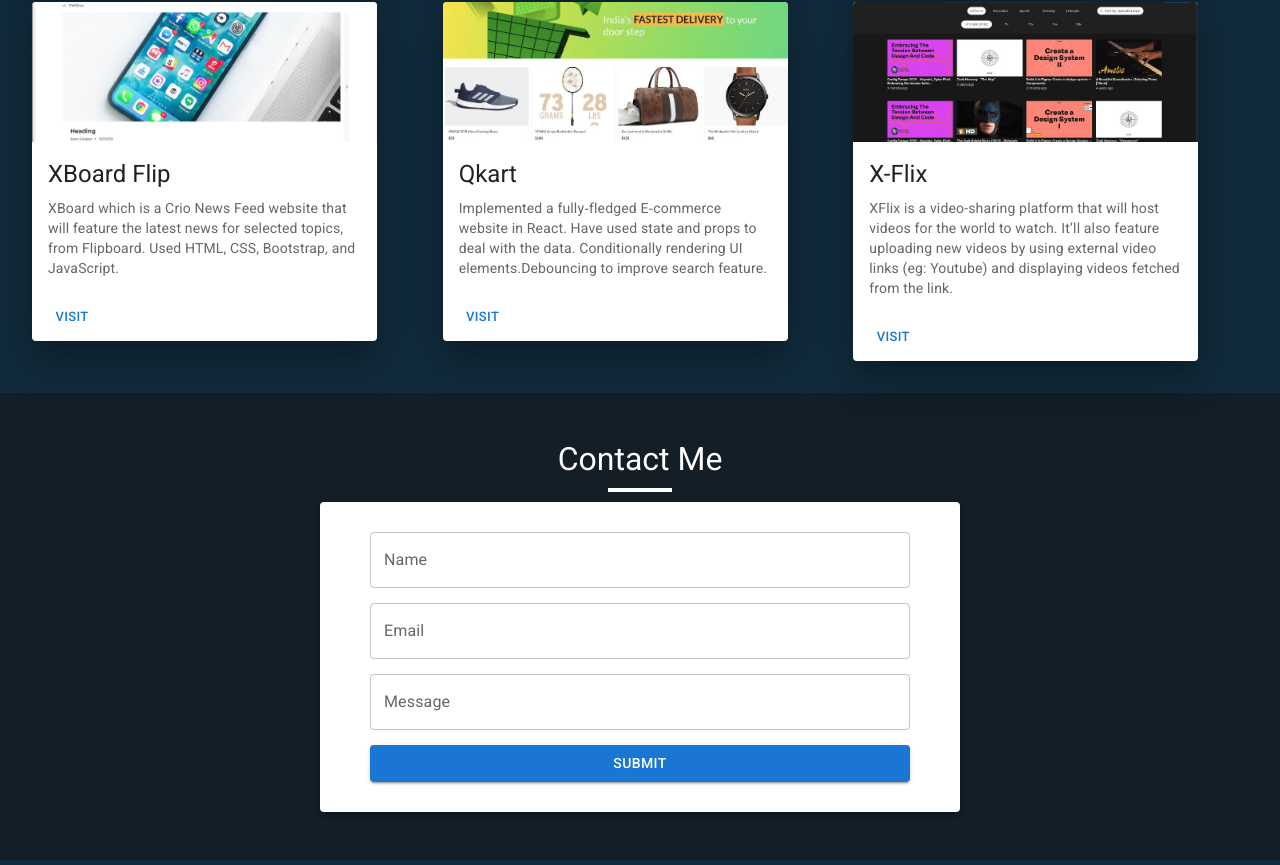
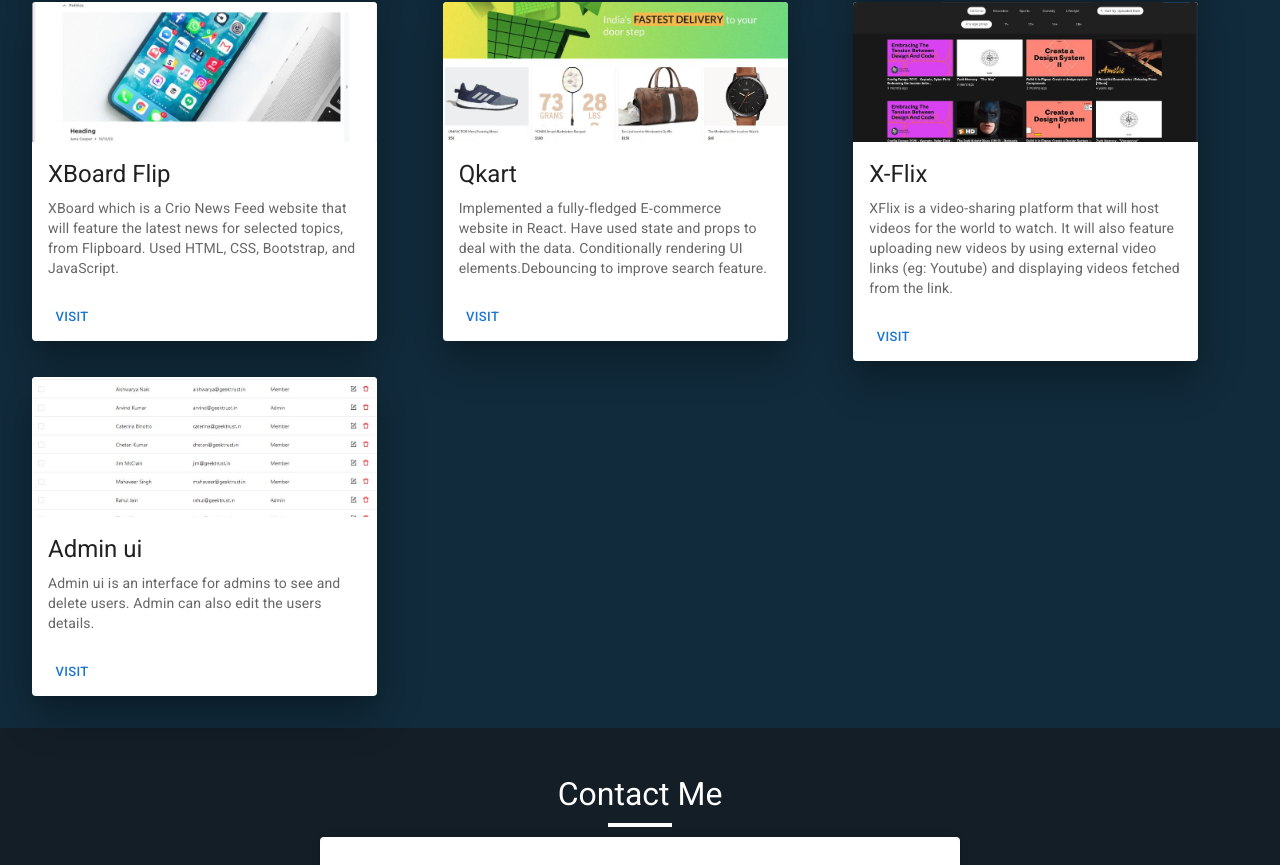
Before and after one commit to Pratiyushkumar/my-portfolio, a React (Create React App) app: page / in a window 1280 px wide. Shown: the part 1651-2516 px from the top of the page. Built offline with nearby package versions, Linux system fonts and the light colour scheme.

Commit message:
Updated portfolioData.js
Added the Admin ui project details

```diff
--- a/src/Components/Porfolio/portfolioData.js
+++ b/src/Components/Porfolio/portfolioData.js
@@ -5,6 +5,7 @@
 import foodies from "../../image/foodies.JPG";
 import aarsha from "../../image/aarsha.JPG";
 import xflix from "../../image/xflix.JPG";
+import admin from "../../image/adminui.JPG";
 
 export const data = [
   // {
@@ -68,6 +69,15 @@
     link: "https://pratiyush-xflix.netlify.app",
     mainTechStack: "React.js, Material Ui",
     description:
-      "XFlix is a video-sharing platform that will host videos for the world to watch. It’ll also feature uploading new videos by using external video links (eg: Youtube) and displaying videos fetched from the link.",
+      "XFlix is a video-sharing platform that will host videos for the world to watch. It will also feature uploading new videos by using external video links (eg: Youtube) and displaying videos fetched from the link.",
+  },
+  {
+    id: "adminui",
+    imgUrl: admin,
+    title: "Admin ui",
+    link: "https://adminuigeek.netlify.app/",
+    mainTechStack: "React.js, HTML, CSS",
+    description:
+      "Admin ui is an interface for admins to see and delete users. Admin can also edit the users details.",
   },
 ];
```
Also changed, not shown: src/image/adminui.JPG (added), 1 other file (tests, documents, lock files or other folders).
